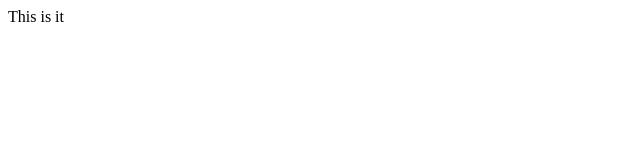
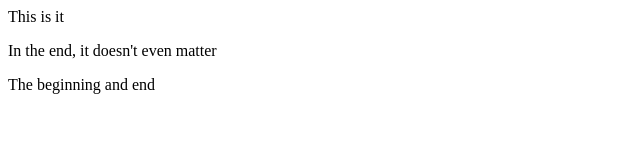
Before and after one commit to Abdeni4/GitPractice, a plain HTML site: page index.html in a window 1280 px wide. Shown: the whole page, without its empty margins (0-640 px from the left). Drawn offline with Linux system fonts and the light colour scheme.

Commit message:
Added 3 paragraph element

```diff
--- a/index.html
+++ b/index.html
@@ -9,6 +9,7 @@
 <body>
 
     <p>This is it</p>
-
+    <p>In the end, it doesn't even matter </p>
+    <p>The beginning and end</p>
 </body>
 </html>
```
